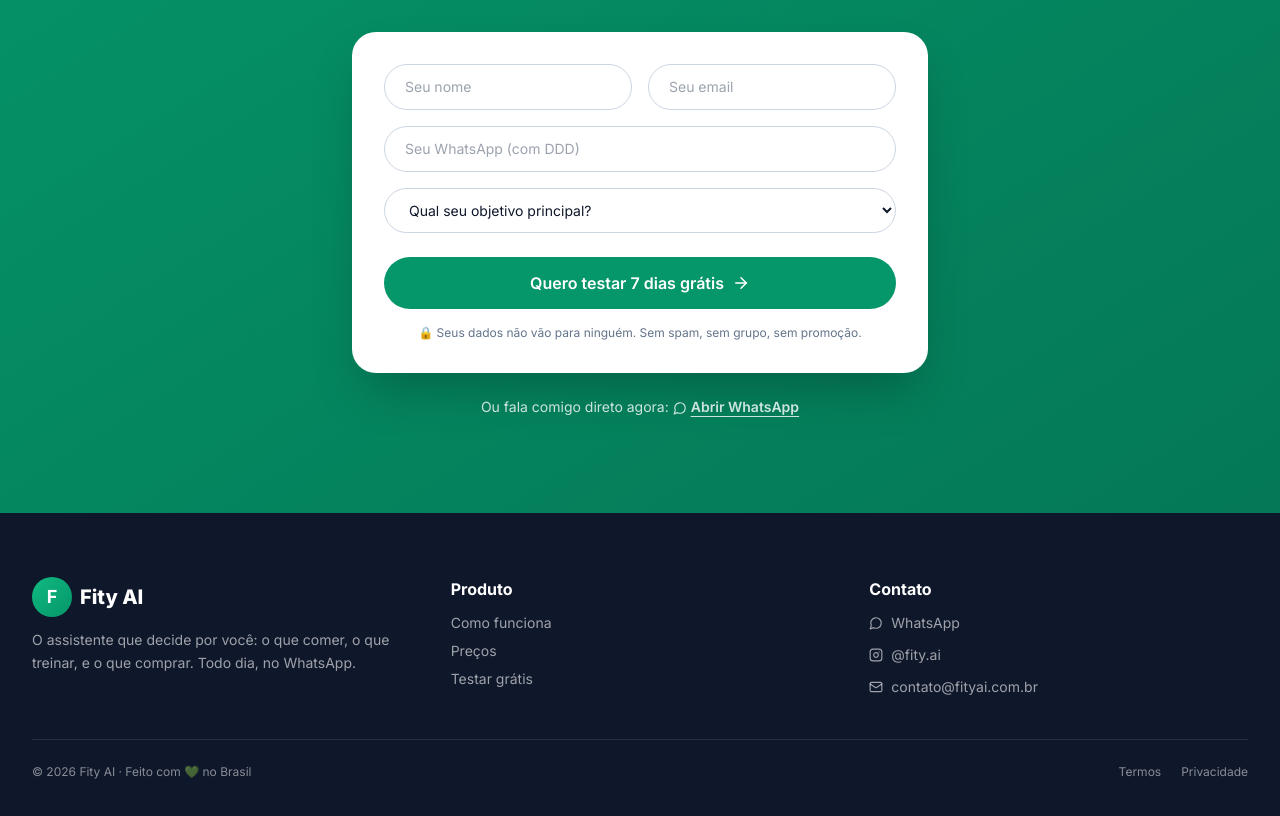
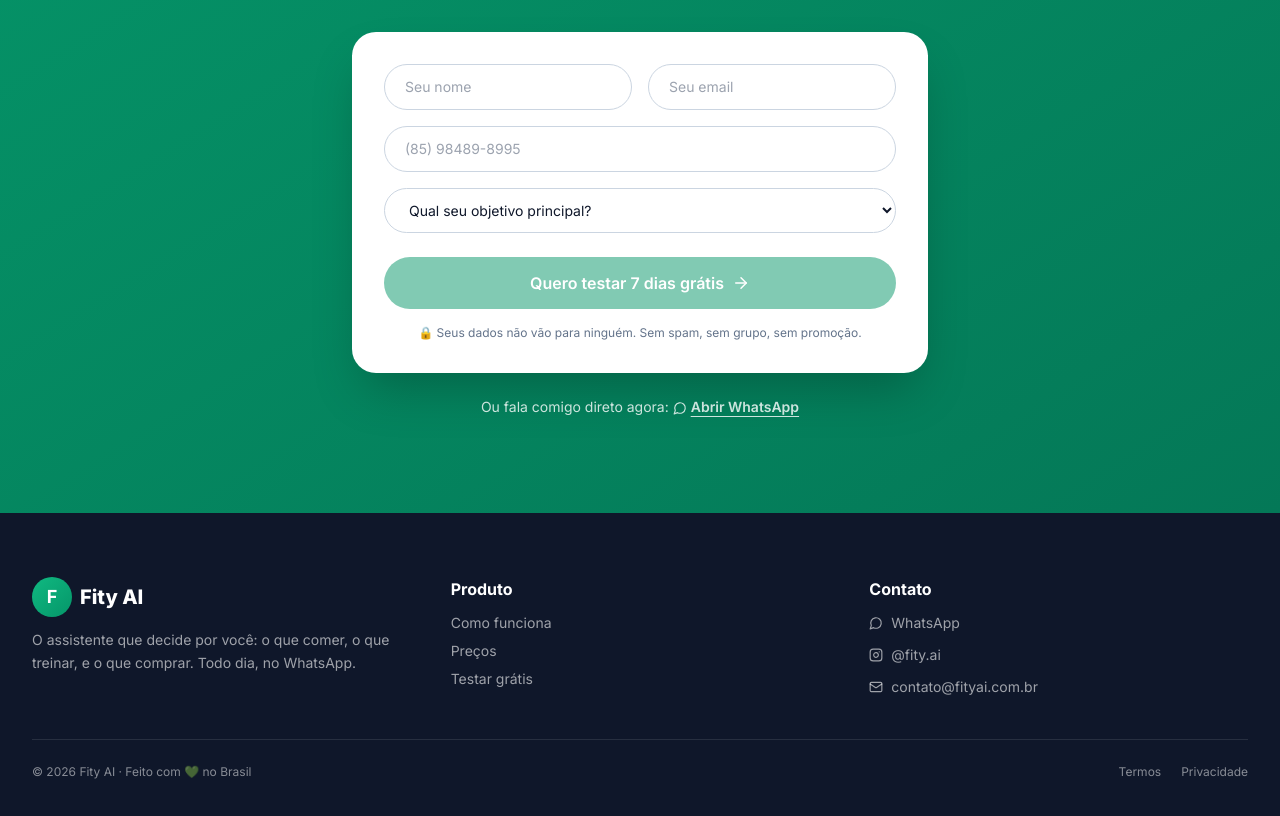
Before and after one commit to Meckwes/fity, a Next.js app: page / in a window 1280 px wide. Shown: the part 5280-6096 px from the top of the page. Built offline with nearby package versions, Linux system fonts and the light colour scheme.

Commit message:
feat: LeadForm - mascara WhatsApp (igual checkout) + validacao email/nome/telefone em tempo real

```diff
--- a/components/LeadForm.tsx
+++ b/components/LeadForm.tsx
@@ -9,22 +9,52 @@ const WA_MSG = encodeURIComponent(
 );
 const WA_LINK = `https://wa.me/${WHATSAPP}?text=${WA_MSG}`;
 
+// Validadores e máscaras (mesma logica do checkout)
+const isValidEmail = (s: string) => /^[^\s@]+@[^\s@]+\.[^\s@]+$/.test(s);
+const onlyDigits = (s: string) => s.replace(/\D/g, "");
+const isValidPhone = (s: string) => {
+  const d = onlyDigits(s);
+  return d.length === 10 || d.length === 11;
+};
+const formatPhone = (value: string) => {
+  const digits = onlyDigits(value).slice(0, 11);
+  if (digits.length === 0) return "";
+  if (digits.length <= 2) return `(${digits}`;
+  if (digits.length <= 6) return `(${digits.slice(0, 2)}) ${digits.slice(2)}`;
+  if (digits.length <= 10)
+    return `(${digits.slice(0, 2)}) ${digits.slice(2, 6)}-${digits.slice(6)}`;
+  return `(${digits.slice(0, 2)}) ${digits.slice(2, 7)}-${digits.slice(7)}`;
+};
+
 export default function LeadForm() {
   const [loading, setLoading] = useState(false);
   const [done, setDone] = useState(false);
   const [error, setError] = useState<string | null>(null);
+
+  // Estados controlados (pra mascara e validacao em tempo real)
+  const [name, setName] = useState("");
+  const [email, setEmail] = useState("");
+  const [phone, setPhone] = useState("");
+
+  // Validacao em tempo real (trava o botao se invalido)
+  const isNameValid = name.trim().length >= 3;
+  const isEmailValid = isValidEmail(email);
+  const isPhoneValid = isValidPhone(phone);
+  const isFormValid = isNameValid && isEmailValid && isPhoneValid;
 
   async function handleSubmit(e: React.FormEvent<HTMLFormElement>) {
     e.preventDefault();
     setLoading(true);
     setError(null);
 
-    const fd = new FormData(e.currentTarget);
+    // Pega o goal do select (unico nao-controlado)
+    const goal = (e.currentTarget.elements.namedItem("goal") as HTMLSelectElement)?.value || "";
+
     const payload = {
-      name: fd.get("name"),
-      email: fd.get("email"),
-      whatsapp: fd.get("whatsapp"),
-      goal: fd.get("goal"),
+      name,
+      email,
+      whatsapp: phone,
+      goal,
     };
 
     try {
@@ -44,6 +74,9 @@ export default function LeadForm() {
       }
 
       setDone(true);
+      setName("");
+      setEmail("");
+      setPhone("");
       (e.target as HTMLFormElement).reset();
     } catch (err) {
       // Erro de rede (sem internet, servidor caiu, etc)
@@ -97,6 +130,8 @@ export default function LeadForm() {
             <input
               name="name"
               required
+              value={name}
+              onChange={(e) => setName(e.target.value)}
               placeholder="Seu nome"
               className="border border-ink-300 rounded-full px-5 py-3 text-sm focus:outline-none focus:border-green-600 focus:ring-2 focus:ring-green-100"
             />
@@ -104,13 +139,18 @@ export default function LeadForm() {
               name="email"
               required
               type="email"
+              value={email}
+              onChange={(e) => setEmail(e.target.value)}
               placeholder="Seu email"
               className="border border-ink-300 rounded-full px-5 py-3 text-sm focus:outline-none focus:border-green-600 focus:ring-2 focus:ring-green-100"
             />
             <input
               name="whatsapp"
               required
-              placeholder="Seu WhatsApp (com DDD)"
+              value={phone}
+              onChange={(e) => setPhone(formatPhone(e.target.value))}
+              placeholder="(85) 98489-8995"
+              maxLength={15}
               className="border border-ink-300 rounded-full px-5 py-3 text-sm focus:outline-none focus:border-green-600 focus:ring-2 focus:ring-green-100 sm:col-span-2"
             />
             <select
@@ -130,8 +170,8 @@ export default function LeadForm() {
           </div>
           <button
             type="submit"
-            disabled={loading}
-            className="btn-primary w-full mt-6"
+            disabled={loading || !isFormValid}
+            className="btn-primary w-full mt-6 disabled:opacity-50 disabled:cursor-not-allowed"
           >
             {loading ? (
               <>
```
